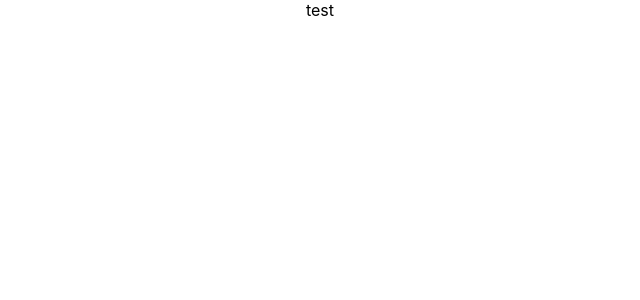
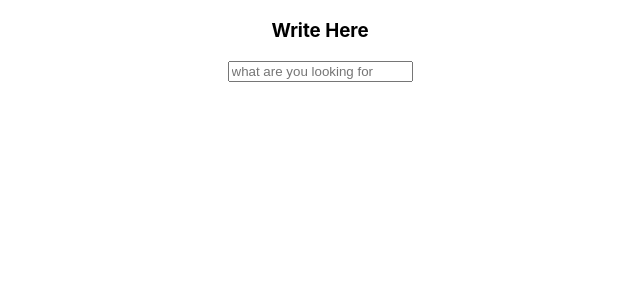
Before and after one commit to FERHATSUMER/api-request, a React (Create React App) app: page / in a window 1280 px wide. Shown: the top 300 px of the page, without its empty margins (320-960 px from the left). Built offline with nearby package versions, Linux system fonts and the light colour scheme.

Commit message:
api-request

```diff
--- a/src/App.js
+++ b/src/App.js
@@ -3,7 +3,12 @@ import './App.css';
 function App() {
   return (
     <div className="App">
-  test  </div>
+    <div>
+    <h3>Write Here</h3>
+ <input placeholder='what are you looking for' />
+    </div>
+
+  </div>
   );
 }
 
```
